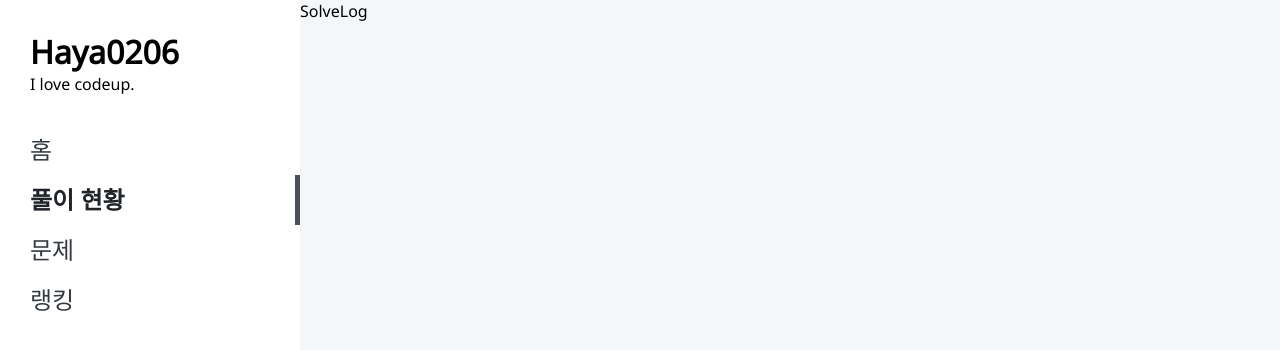
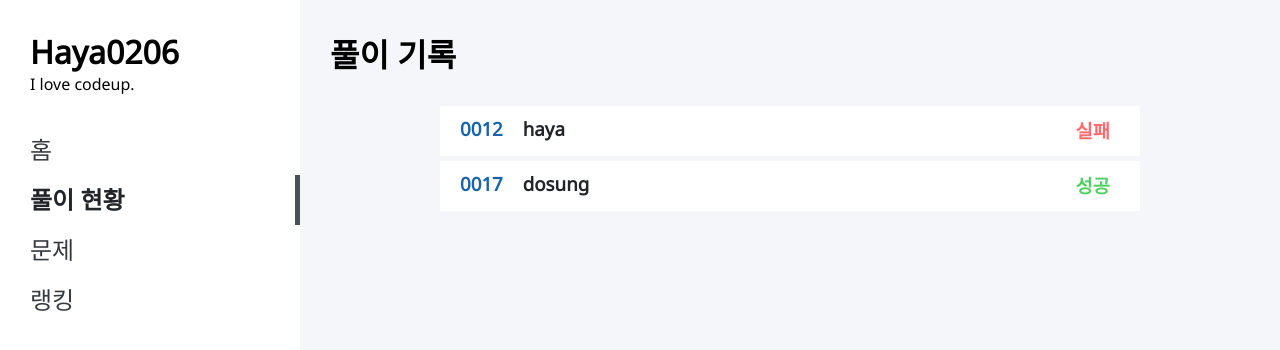
Before and after one commit to kuko216/This.Code_frontend, a React app: page /solvelog in a window 1280 px wide. Shown: the top 350 px of the page. Built offline with nearby package versions, Linux system fonts and the light colour scheme.

Commit message:
풀이 로그 디자인

```diff
--- /dev/null
+++ b/src/components/LogCard.js
@@ -0,0 +1,105 @@
+import React from 'react';
+import styled from 'styled-components';
+import oc from 'open-color';
+
+import { Link } from 'react-router-dom';
+
+const numberFormat = (n) => {
+    const str = "" + n;
+    const  pad = "0000";
+    return pad.substring(0, pad.length - str.length) + str;
+}
+
+const WhiteBox = styled.div`
+    margin: 0 auto;
+    width: 1000px;
+    height: 50px;
+    background-color: white;
+    margin-bottom: 5px;
+
+    @media (max-width: 1400px){
+        width: 700px;
+    }
+
+    @media (max-width: 1070px){
+        width: 500px;
+    }
+
+    @media (max-width: 900px){
+        width: 100%;
+    }
+`
+
+const CardWrapper = styled.div`
+    box-sizing: border-box;
+    width: 100%;
+    height: 100%;
+    padding: 10px;
+    display: flex;
+`
+
+const Name = styled.h3`
+    margin: 0;
+    margin-left: 20px;
+    color: ${oc.gray[9]};
+`
+
+const NumberLink = styled(Link)`
+    &:link{
+        text-decoration: none;
+    }
+    &:visited{
+        text-decoration: none;
+    }
+    &:hover{
+        text-decoration: none;
+    }
+    &:active{
+        text-decoration: none;
+    }
+    cursor: pointer;
+`
+
+const Number = styled.h3`
+    margin: 0;
+    margin-left: 10px;
+    color: ${oc.blue[9]};
+`
+
+const Spacer = styled.div`
+    flex: 1;
+`
+
+const Succeed = styled.h3`
+    margin: 0;
+    margin-right: 20px;
+
+    color: ${props => props.succeed?oc.green[5]:oc.red[5]};
+`
+
+const SucceedComponent = ({succeed}) => {
+    if(succeed){
+        return (
+            <Succeed succeed={succeed?1:0}>성공</Succeed>
+        );
+    }else{
+        return(
+            <Succeed succeed={succeed?1:0}>실패</Succeed>
+        );
+    }
+}
+
+const LogCard = ({name, number, succeed}) => {
+    return (
+        <WhiteBox>
+            <CardWrapper>
+                <NumberLink to={"/problem/"+number}><Number>{numberFormat(number)}</Number></NumberLink>
+                <Name>{name}</Name>
+                <Spacer/>
+                {SucceedComponent({succeed})}
+            </CardWrapper>
+        </WhiteBox>
+    );
+};
+
+export default LogCard;
--- a/src/components/Problem.js
+++ b/src/components/Problem.js
@@ -20,6 +20,7 @@ const WhiteBox = styled.div`
     margin: 0 auto;
     width: 1000px;
     background-color: white;
+    box-sizing: border-box;
     border-radius: 3px;
     margin-bottom: 5px;
 
@@ -41,11 +42,12 @@ const Wrapper = styled.div`
     padding: 30px;
     display: flex;
     flex-direction: column;
+    box-sizing: border-box;
 `
 
 const Number = styled.h3`
     margin: 0;
-    color: ${oc.indigo[5]};
+    color: ${oc.red[5]};
 `
 
 const Title = styled.h1`
@@ -68,14 +70,14 @@ const MiniTitle = styled.h2`
 const Border = styled.div`
     width: 60px;
     height: 3px;
-    background-color: ${oc.indigo[7]};
+    background-color: ${oc.red[7]};
     margin: 10px 0px;
 `
 
 const LongBorder = styled.div`
     width: 120px;
     height: 3px;
-    background-color: ${oc.indigo[7]};
+    background-color: ${oc.red[7]};
     margin: 10px 0px;
 `
 
@@ -87,7 +89,7 @@ const MiniDesc = styled.h3`
 
 const ProblemCard = ({index, title}) => {
     return (
-        <Component className="a">
+        <Component>
             <WhiteBox>
                 <Wrapper>
                     <Number>{numberFormat(1)}번 문제</Number>
--- a/src/components/ProblemCard.js
+++ b/src/components/ProblemCard.js
@@ -31,7 +31,7 @@ const WhiteBox = styled(Link)`
         text-decoration: none;
     }
     &:hover{
-        background-color: ${oc.indigo[0]};
+        background-color: ${oc.gray[0]};
         text-decoration: none;
     }
     &:active{
@@ -50,7 +50,7 @@ const Index = styled.h3`
     margin: 0;
     margin-right: 30px;
     margin-left: 10px;
-    color: ${oc.indigo[7]};
+    color: ${oc.red[5]};
 `
 
 const Title = styled.h3`
--- a/src/components/RankCard.js
+++ b/src/components/RankCard.js
@@ -37,8 +37,6 @@ const Rank = styled.h3`
     margin-left: 10px;
     margin-right: 30px;
     color: ${oc.gray[9]};
-
-
 `
 
 const Name = styled.h3`
--- a/src/components/SolveLog.js
+++ b/src/components/SolveLog.js
@@ -3,12 +3,60 @@ import React from 'react';
 import styled from 'styled-components';
 import oc from 'open-color';
 
-class SolveLog extends React.Component {
+import LogCard from './LogCard';
+
+const Wrapper = styled.div`
+    padding: 30px;
+    width: 100%;
+    display: flex;
+    flex-direction: column;
+    box-sizing: border-box;
+`
+
+const Title = styled.h1`
+    margin: 0;
+`
+
+const RankListWrapper = styled.div`
+    margin-top: 30px;
+    width: 100%;
+    height: 100%;
+    display: flex;
+    box-sizing: border-box;
+    flex-direction: column;
+`
+
+const LogList = [
+    {
+        name: 'haya',
+        number: 12,
+        succeed: false
+    },
+    {
+        name: 'dosung',
+        number: 17,
+        succeed: true
+    }
+]
+
+class Rank extends React.Component {
     render(){
         return (
-            <>SolveLog</>
+            <Wrapper>
+                <Title>풀이 기록</Title>
+                <RankListWrapper>
+                    {LogList.map((r, index) =>
+                        <LogCard
+                            name={r.name}
+                            number={r.number}
+                            succeed={r.succeed}
+                            key={index}
+                        />
+                    )}
+                </RankListWrapper>
+            </Wrapper>
         )
     }
 }
 
-export default SolveLog;
+export default Rank;
```
